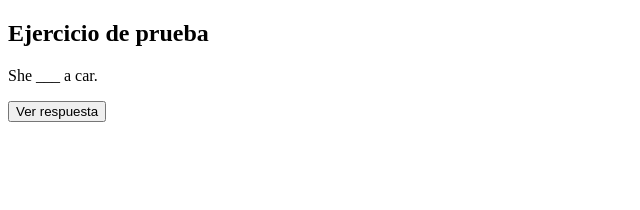
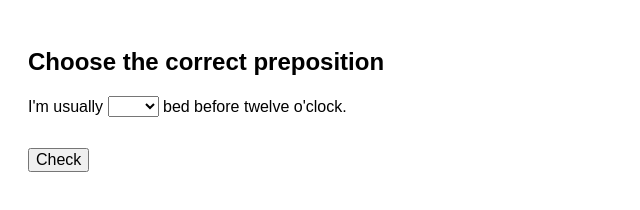
Before and after one commit to MirnaGit/english-exercises, a plain HTML site: page index.html in a window 1280 px wide. Shown: the whole page, without its empty margins (0-640 px from the left). Drawn offline with Linux system fonts and the light colour scheme.

Commit message:
Update index.html

```diff
--- a/index.html
+++ b/index.html
@@ -1,18 +1,63 @@
 <!DOCTYPE html>
 <html lang="es">
 <head>
-  <meta charset="UTF-8">
-  <title>Prueba móvil</title>
+    <meta charset="utf-8">
+    <title>Prepositions Exercise</title>
+
+    <meta name="viewport" content="width=device-width, initial-scale=1">
+    <link rel="manifest" href="manifest.json">
+
+    <style>
+        body {
+            font-family: Arial;
+            padding: 20px;
+        }
+
+        select {
+            font-size: 16px;
+        }
+
+        button {
+            font-size: 16px;
+            margin-top: 15px;
+        }
+    </style>
 </head>
 <body>
 
-<h2>Ejercicio de prueba</h2>
+    <h2>Choose the correct preposition</h2>
 
-<p>She ___ a car.</p>
+    <p>
+        I'm usually
+        <select data-correct="in">
+            <option></option>
+            <option>with</option>
+            <option>at</option>
+            <option>in</option>
+            <option>on</option>
+        </select>
+        bed before twelve o'clock.
+    </p>
 
-<button onclick="alert('Correct answer: HAS')">
-  Ver respuesta
-</button>
+    <button onclick="check()">Check</button>
+
+    <script>
+function check() {
+  document.querySelectorAll("select").forEach(sel => {
+    if (sel.value === sel.dataset.correct) {
+      sel.style.border = "2px solid green";
+    } else {
+      sel.style.border = "2px solid red";
+    }
+  });
+}
+    </script>
+
+    <script>
+if ('serviceWorker' in navigator) {
+  navigator.serviceWorker.register('sw.js');
+}
+    </script>
 
 </body>
 </html>
```
